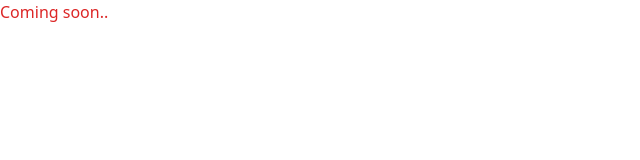
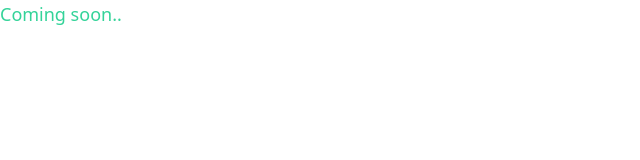
Before and after one commit to jonteal/SwoleMates, a React (Create React App) app in the folder client/: page / in a window 1280 px wide. Shown: the top 160 px of the page, without its empty margins (0-640 px from the left). Built offline with nearby package versions, Linux system fonts and the light colour scheme.

Commit message:
Working on favicon

```diff
--- a/client/src/components/ComingSoon.jsx
+++ b/client/src/components/ComingSoon.jsx
@@ -6,7 +6,7 @@ import React from 'react';
 const ComingSoon = () => {
     return (
         <>
-            <div className="text-red-600">
+            <div className="text-green-400 text-lg">
                 Coming soon..
             </div>
         </>
```
